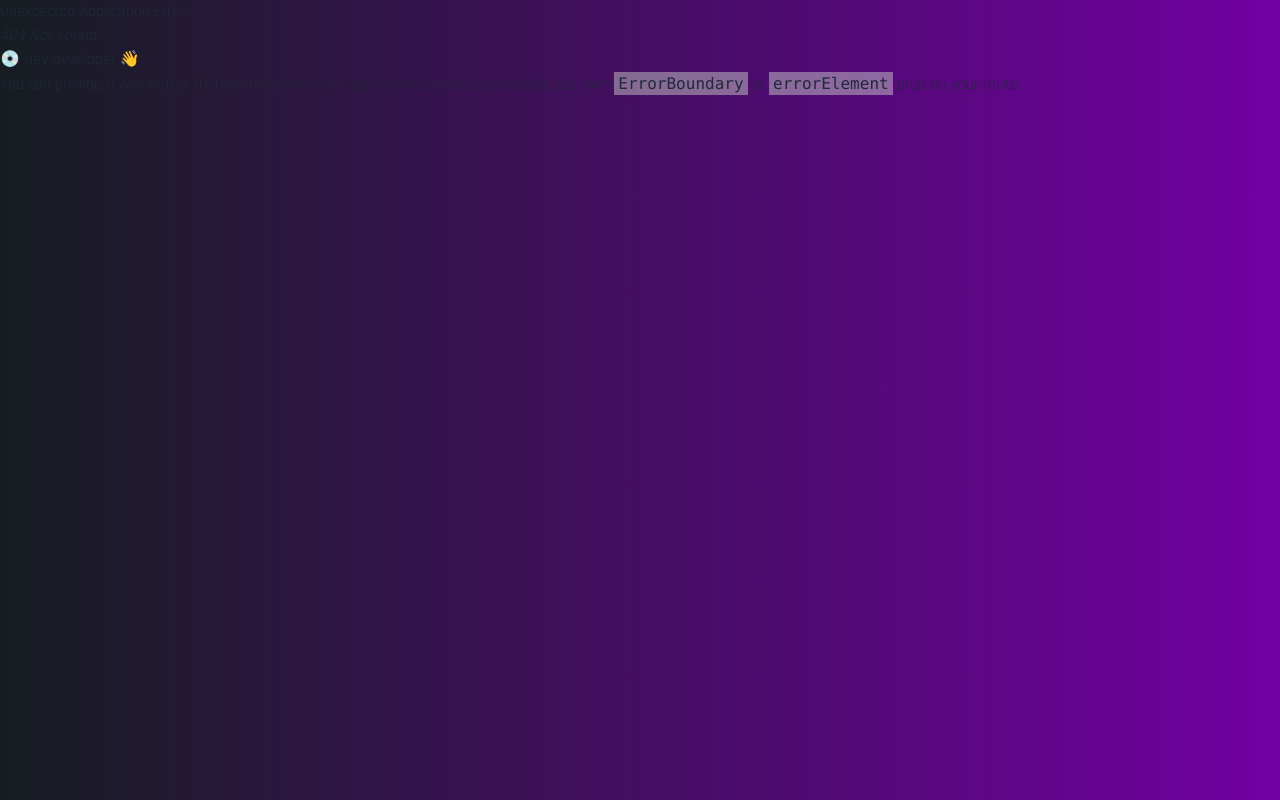
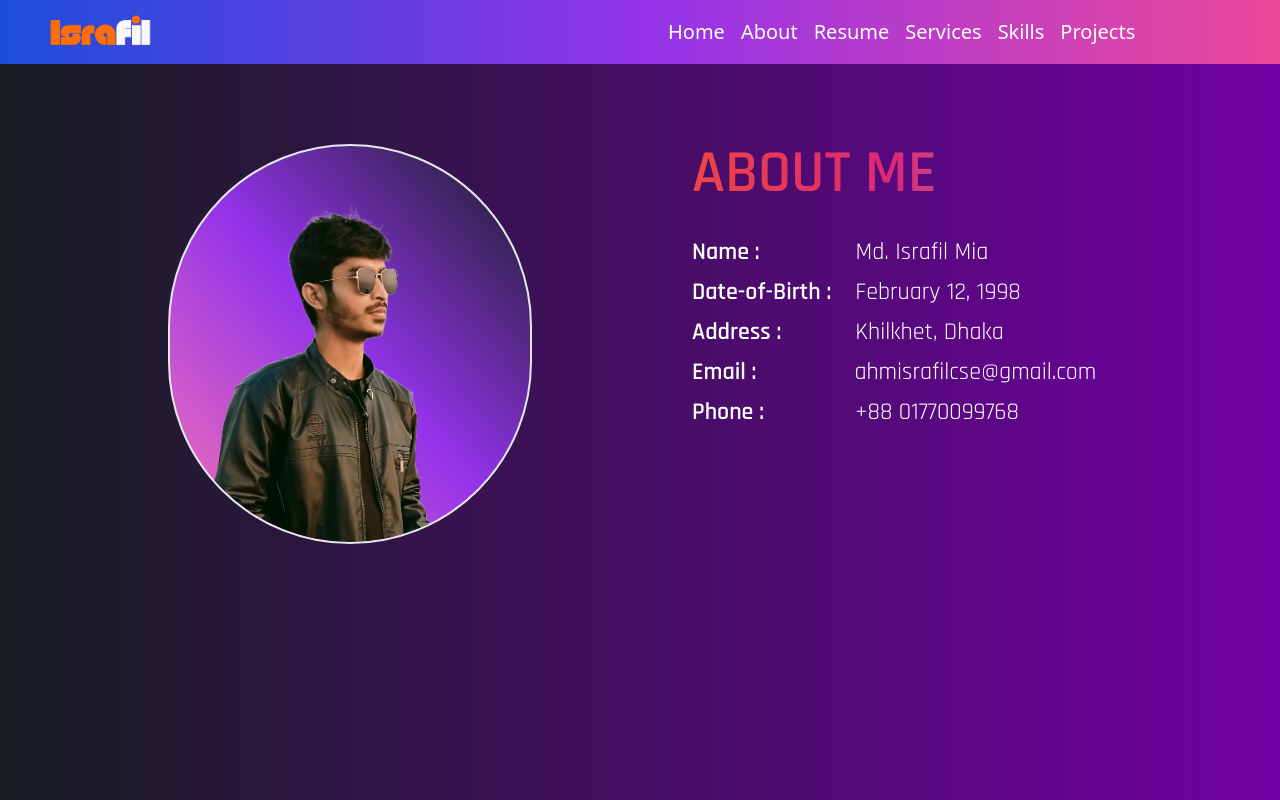
Before and after one commit to ahmisrafil/portfolio, a React (Vite) app: page /about in a window 1280 px wide. Before the commit this address had no page. Built offline with nearby package versions, Linux system fonts and the light colour scheme.

Commit message:
animation added in about section

```diff
--- a/src/Routes.jsx
+++ b/src/Routes.jsx
@@ -3,6 +3,7 @@ import {
   } from "react-router-dom";
 import Root from "./Root/Root";
 import Home from "./pages/Home/Home";
+import About from "./pages/Home/About/About";
 
   export const router = createBrowserRouter([
     {
@@ -14,6 +15,10 @@ import Home from "./pages/Home/Home";
             path: "/",
             element: <Home></Home>
         },
+        {
+            path:"about" ,
+            element: <About></About>
+        },
         // {
         //     path: ,
         //     element:
--- a/src/components/Navbar.jsx
+++ b/src/components/Navbar.jsx
@@ -7,7 +7,7 @@ const Navbar = () => {
             <NavLink to='/'>Home</NavLink>
         </li>
         <li className="lg:text-white lg:text-xl lg:font-sans  lg:mx-2">
-            <NavLink to='/'>About</NavLink>
+            <NavLink to='/about'>About</NavLink>
         </li>
         <li className="lg:text-white lg:text-xl lg:font-sans  lg:mx-2">
             <NavLink to='/'>Resume</NavLink>
--- a/src/pages/Home/About/About.jsx
+++ b/src/pages/Home/About/About.jsx
@@ -2,17 +2,46 @@ import { motion } from 'framer-motion'
 import React from 'react';
 
 
+const textVariants = {
+    initial: {
+        x: -500,
+        opacity: 0,
+    },
+    animate: {
+        x: 0,
+        opacity: 1,
+        transition: {
+            duration: 1,
+            staggerChildren: 0.1,
+        },
+    },
+    scrollButton: {
+        opacity: 0,
+        y: 10,
+        transition: {
+            duration: 2,
+            repeat: Infinity,
+        },
+    },
+};
+
+
+
 const About = () => {
     return (
-        <div className='lg:mx-20 my-20 flex flex-col lg:flex-row lg:gap-36 justify-center text-white'>
+        <div >
+            <motion.div className='lg:mx-20 my-20 flex flex-col lg:flex-row lg:gap-36 justify-center text-white'
+                variants={textVariants}
+                initial="initial"
+                animate="animate">
                 <div>
-                <img src="/src/assets/ahmisrafilcopy.png" className='h-[400px] rounded-full border-2 bg-gradient-to-bl from-[#161d21] via-purple-600 to-pink-400' alt="md_israfil" />
+                    <motion.img variants={textVariants} src="/src/assets/ahmisrafilcopy.png" className='h-[400px] rounded-full border-2 bg-gradient-to-bl from-[#161d21] via-purple-600 to-pink-400' alt="md_israfil" />
                 </div>
                 <div>
-                <h3 className='text-6xl font-semibold bg-gradient-to-l from-gray-400 via-pink-600 to-red-500 bg-clip-text text-transparent mb-8 mx-4'>ABOUT ME</h3>
+                    <motion.h3 variants={textVariants}  className='text-6xl font-semibold bg-gradient-to-l from-gray-400 via-pink-600 to-red-500 bg-clip-text text-transparent mb-8 mx-4'>ABOUT ME</motion.h3>
                     <div className='flex flex-col  lg:gap-2 mx-4 lg:text-2xl'>
                         <div className='flex flex-row gap-24'>
-                        <h3 className='font-semibold'>Name :</h3> <h3>Md. Israfil Mia</h3>
+                            <motion.h3 variants={textVariants} className='font-semibold'>Name :</motion.h3> <h3>Md. Israfil Mia</h3>
                         </div>
                         <div className='flex flex-row gap-6'>
                             <h3 className='font-semibold'>Date-of-Birth :</h3> <h3>February 12, 1998</h3>
@@ -29,6 +58,7 @@ const About = () => {
 
                     </div>
                 </div>
+            </motion.div>
         </div>
     );
 };
```
Lines whose indentation alone changed are shown as unchanged.
